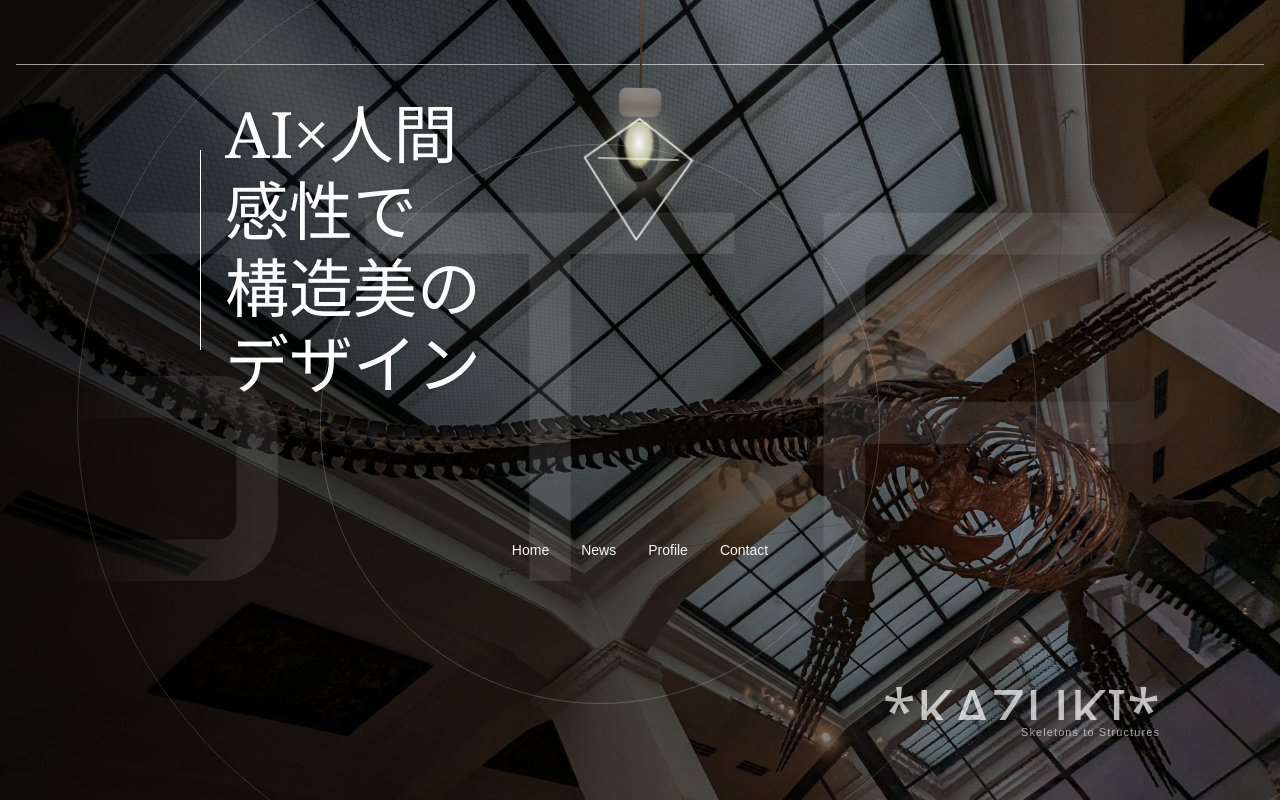
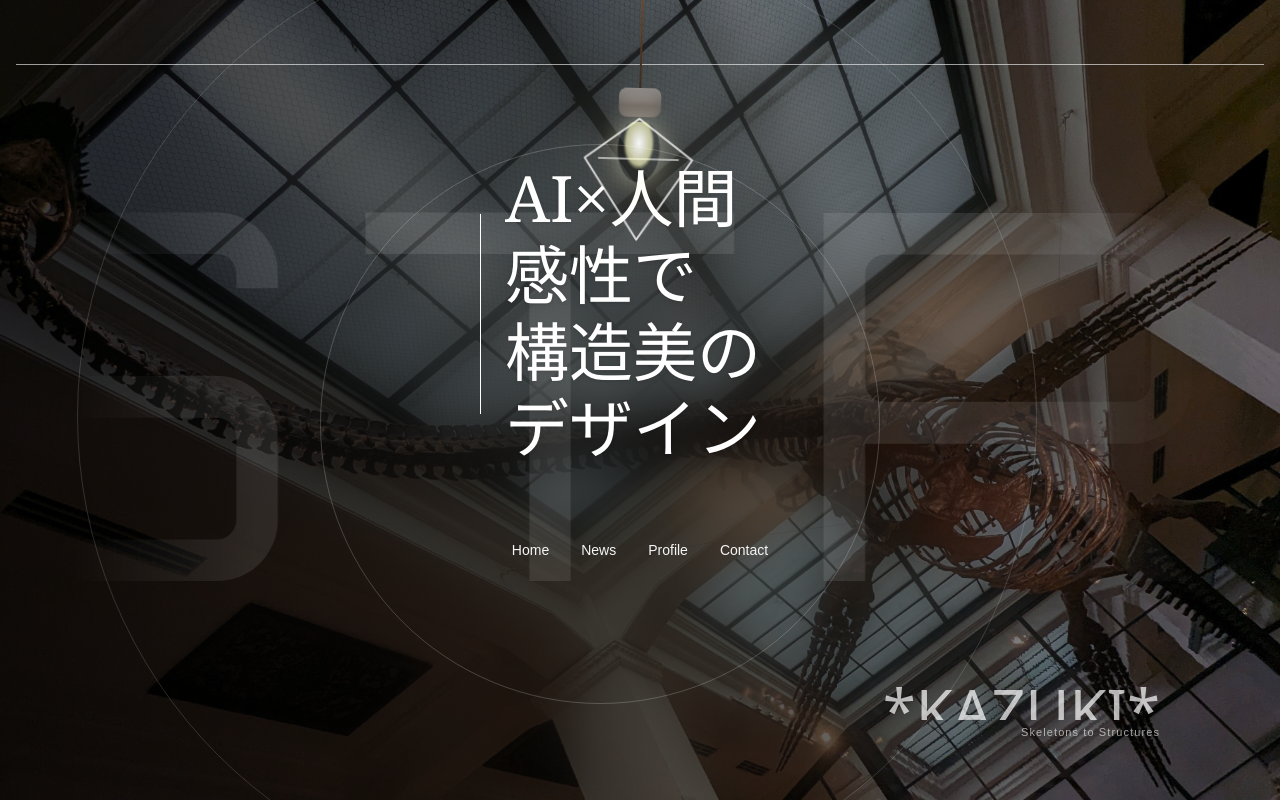
Before and after one commit to tokageniki/portfolio, a Next.js app: page / in a window 1280 px wide. Built offline with nearby package versions, Linux system fonts and the light colour scheme; a web font is replaced by a local one.

Commit message:
Refactor: move Lamp into components and restore cage

```diff
--- a/app/page.tsx
+++ b/app/page.tsx
@@ -15,12 +15,25 @@ export default function Home() {
 
   return (
     <main className="relative h-[100svh] overflow-hidden text-white">
-      {/* 背景写真 */}
-      <img
-        src="/hero-dino.jpg"
-        alt="Dinosaur skeleton"
-        className="absolute inset-0 h-full w-full object-cover"
-      />
+      <div className="absolute inset-0">
+        {/* シャープな元画像 */}
+        <img
+          src="/hero-dino.jpg"
+          alt="base"
+          className="absolute inset-0 h-full w-full object-cover"
+        />
+
+        {/* 中心を少しだけぼかすレイヤー */}
+        <img
+          src="/hero-dino.jpg"
+          alt="blurred"
+          className="absolute inset-0 h-full w-full object-cover blur-xl"
+          style={{
+            maskImage: "radial-gradient(circle, black 0%, transparent 80%)",
+            WebkitMaskImage: "radial-gradient(circle, black 0%, transparent 80%)",
+          }}
+        />
+      </div>
 
       {/* ベースの薄暗レイヤー */}
       <div className="absolute inset-0 bg-black/30" />
@@ -52,7 +65,7 @@ export default function Home() {
       </div>
 
       {/* 左上：見出し */}
-      <div className="absolute left-[25vh] top-[12vh] z-[80] max-w-[36rem]">
+      <div className="absolute left-[60vh] top-[20vh] z-[80] max-w-[36rem]">
         <div className="flex items-center gap-6">
           {/* 縦線 */}
           <div className="h-[200px] top-[12vh] w-[1px] bg-white" />
```
